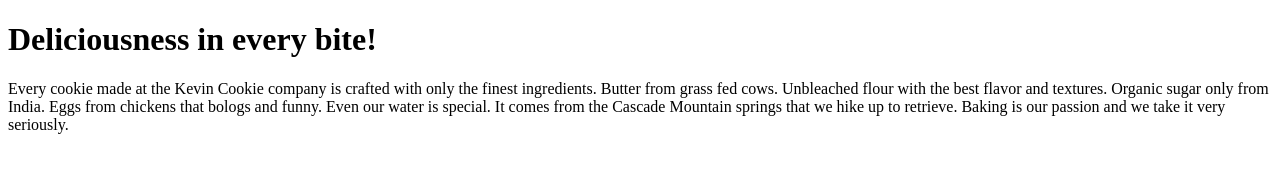
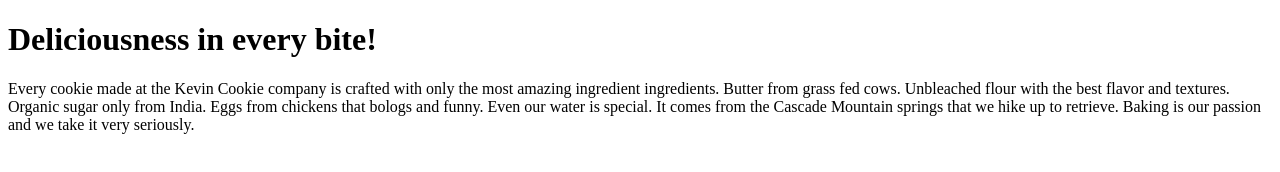
Before and after one commit to NkechiOruche-PhD/KevinCookieCompany.com, a plain HTML site: page index.htm in a window 1280 px wide. Drawn offline with Linux system fonts and the light colour scheme.

Commit message:
update index text

```diff
--- a/index.htm
+++ b/index.htm
@@ -3,7 +3,7 @@
 <body>
 
 <h1>Deliciousness in every bite!</h1>
-<p>Every cookie made at the Kevin Cookie company is crafted with only the finest ingredients. Butter from grass fed cows. Unbleached flour with the best flavor and textures. Organic sugar only from India. Eggs from chickens that bologs and funny. Even our water is special. It comes from the Cascade Mountain springs that we hike up to retrieve. Baking is our passion and we take it very seriously.</p>
+<p>Every cookie made at the Kevin Cookie company is crafted with only the most amazing ingredient ingredients. Butter from grass fed cows. Unbleached flour with the best flavor and textures. Organic sugar only from India. Eggs from chickens that bologs and funny. Even our water is special. It comes from the Cascade Mountain springs that we hike up to retrieve. Baking is our passion and we take it very seriously.</p>
 
 </body>
 </html>
```
